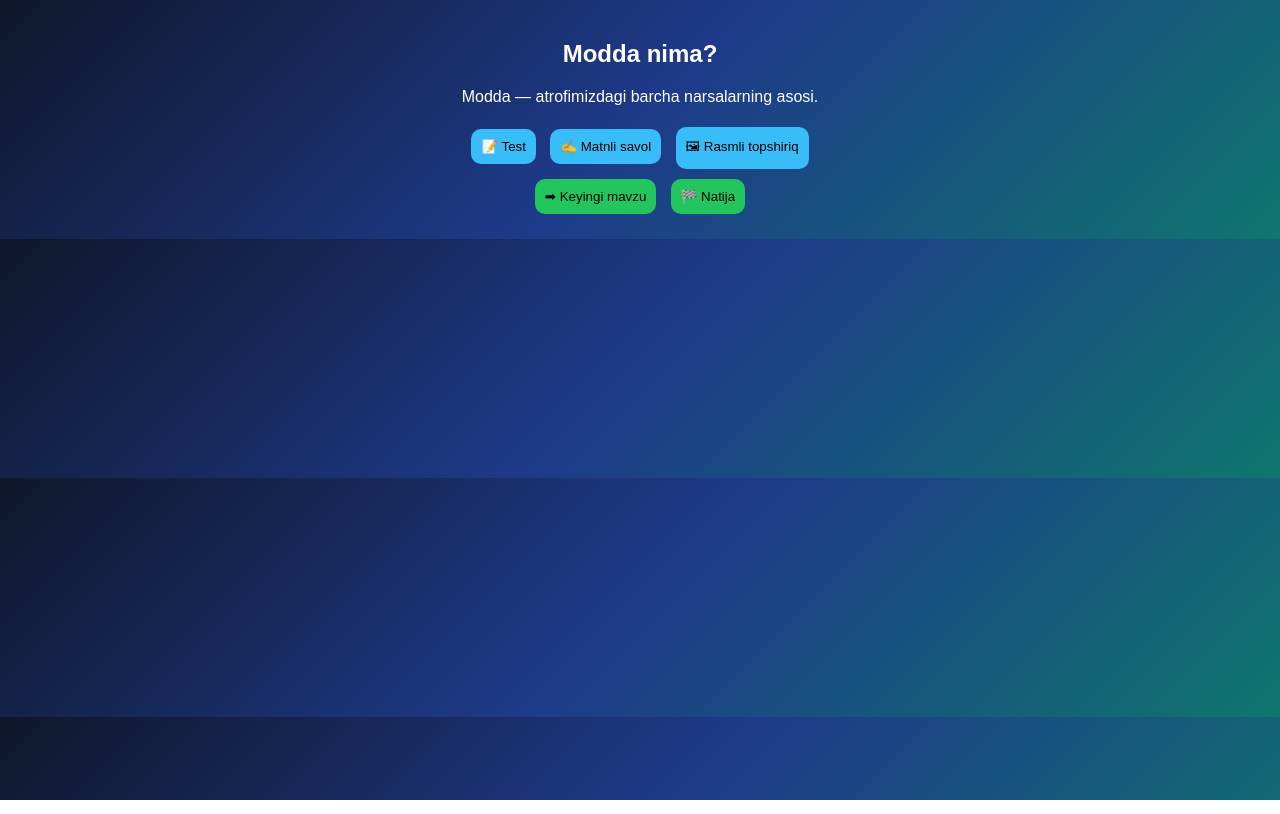
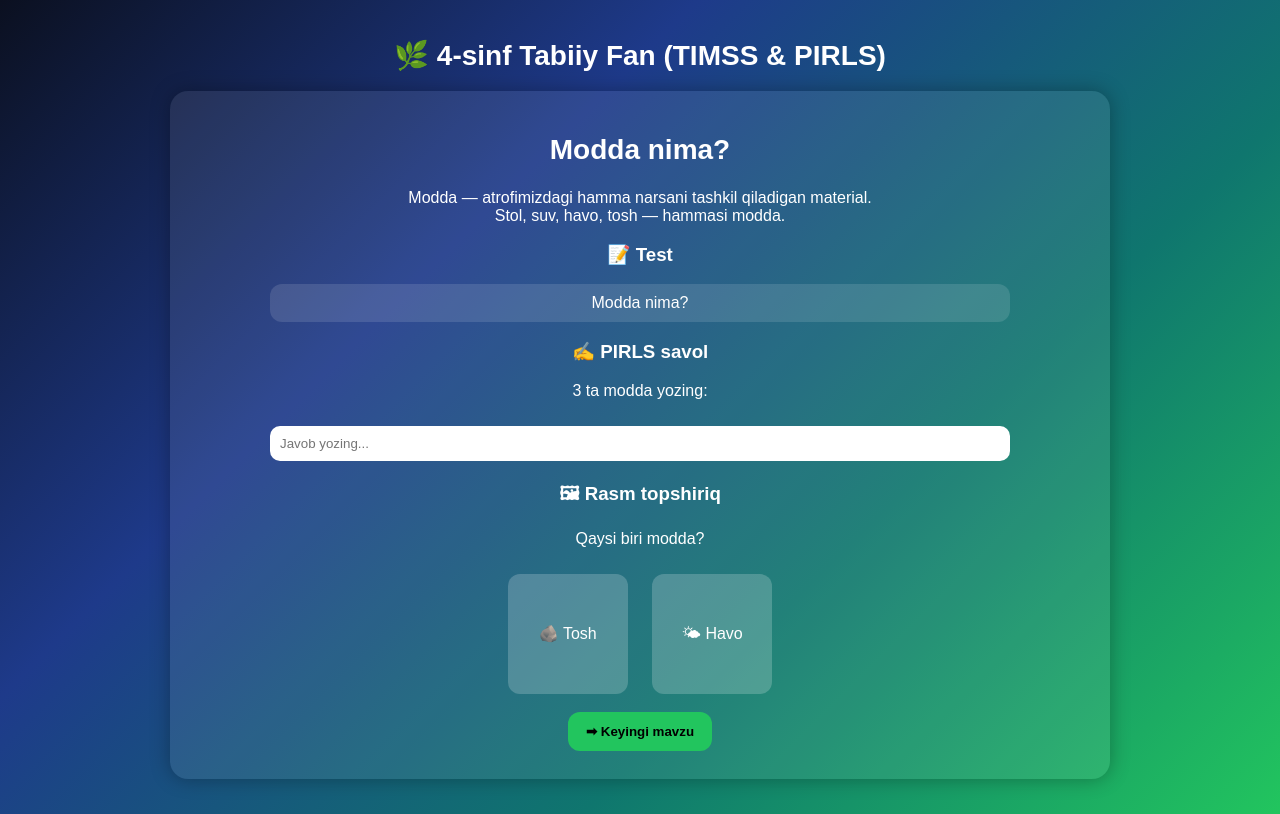
Before and after one commit to moxigulsalimova77-ctrl/science-read, a plain HTML site: page index.html in a window 1280 px wide. Drawn offline with Linux system fonts and the light colour scheme.

Commit message:
Update index.html

```diff
--- a/index.html
+++ b/index.html
@@ -1,15 +1,15 @@
 <!DOCTYPE html>
 <html lang="uz">
 <head>
-<meta charset="UTF-8">
-<meta name="viewport" content="width=device-width, initial-scale=1.0">
-<title>🌿 TIMSS PIRLS Platforma</title>
+<meta charset="UTF-8" />
+<meta name="viewport" content="width=device-width, initial-scale=1.0"/>
+<title>🌿 TIMSS & PIRLS 4-sinf Platforma</title>
 
 <style>
 body{
   margin:0;
   font-family:Arial;
-  background:linear-gradient(135deg,#0f172a,#1e3a8a,#0f766e);
+  background:linear-gradient(135deg,#0b1020,#1e3a8a,#0f766e,#22c55e);
   color:white;
 }
 
@@ -18,22 +18,29 @@ body{
   text-align:center;
 }
 
+h1,h2{
+  font-size:28px;
+}
+
 .card{
   background:rgba(255,255,255,0.08);
   padding:20px;
-  margin:10px;
-  border-radius:15px;
+  margin:15px auto;
+  border-radius:18px;
+  max-width:900px;
+  box-shadow:0 0 20px rgba(0,0,0,0.3);
 }
 
 button{
-  padding:10px;
-  margin:5px;
+  padding:12px 18px;
+  margin:8px;
   border:none;
-  border-radius:10px;
+  border-radius:12px;
   cursor:pointer;
+  font-weight:bold;
 }
 
-.choice{
+.btn{
   background:#38bdf8;
 }
 
@@ -41,92 +48,127 @@ button{
   background:#22c55e;
 }
 
-.hidden{display:none;}
+input{
+  padding:10px;
+  width:80%;
+  border-radius:10px;
+  border:none;
+  margin-top:10px;
+}
+
+.option{
+  display:block;
+  background:rgba(255,255,255,0.12);
+  margin:10px auto;
+  padding:10px;
+  border-radius:12px;
+  width:80%;
+  cursor:pointer;
+}
+
+.option:hover{
+  background:rgba(56,189,248,0.3);
+}
+
+.image-box{
+  width:120px;
+  height:120px;
+  display:inline-block;
+  margin:10px;
+  border-radius:12px;
+  background:rgba(255,255,255,0.2);
+  line-height:120px;
+}
+
 </style>
 </head>
-
 <body>
 
 <div class="container">
 
-<h2 id="title">🌿 Modda nima?</h2>
+<h1>🌿 4-sinf Tabiiy Fan (TIMSS & PIRLS)</h1>
 
-<p id="text">Modda — atrofimizdagi barcha narsalarning asosi.</p>
-
-<div id="menu">
-
-<button class="choice" onclick="openTest()">📝 Test</button>
-<button class="choice" onclick="openText()">✍ Matnli savol</button>
-<button class="choice" onclick="openImage()">🖼 Rasmli topshiriq</button>
-
-</div>
+<div class="card">
+<h2 id="title"></h2>
+<p id="desc"></p>
 
 <div id="content"></div>
 
 <button class="next" onclick="nextTopic()">➡ Keyingi mavzu</button>
-<button class="next" onclick="showResult()">🏁 Natija</button>
+
+</div>
 
 </div>
 
 <script>
 
-let topics=[
-"Modda nima?",
-"Atmosfera",
-"Havoning xossalari",
-"Suv va uning xossalari",
-"Suv manbalari",
-"O‘zbekiston suv manbalari",
-"Suvni asrash",
-"Suv uyga qanday keladi",
-"Toza suv qanday olinadi"
+const topics=[
+{
+name:"Modda nima?",
+desc:`Modda — atrofimizdagi hamma narsani tashkil qiladigan material.
+Stol, suv, havo, tosh — hammasi modda.`
+},
+{
+name:"Atmosfera",
+desc:`Atmosfera — Yer sharini o‘rab turgan havo qatlami.
+Biz nafas olayotgan havo uning bir qismi.`
+}
 ];
 
 let i=0;
-let score=0;
 
-function loadTopic(){
-document.getElementById("title").innerText=topics[i];
-document.getElementById("content").innerHTML="";
+function load(){
+let t=topics[i];
+
+document.getElementById("title").innerText=t.name;
+document.getElementById("desc").innerText=t.desc;
+
+// MODDA
+if(i==0){
+  document.getElementById("content").innerHTML=`
+  <h3>📝 Test</h3>
+  <div class='option' onclick='alert("To‘g‘ri!")'>Modda nima?</div>
+
+  <h3>✍ PIRLS savol</h3>
+  <p>3 ta modda yozing:</p>
+  <input placeholder='Javob yozing...'/>
+
+  <h3>🖼 Rasm topshiriq</h3>
+  <p>Qaysi biri modda?</p>
+  <div class='image-box'>🪨 Tosh</div>
+  <div class='image-box'>🌤 Havo</div>
+  `;
 }
 
-function openTest(){
-document.getElementById("content").innerHTML=`
-<p>Modda nima?</p>
-<button onclick="answer(true)">Hamma narsaning tarkibi</button><br>
-<button onclick="answer(false)">Faqat suv</button>
-`;
+// ATMOSFERA
+if(i==1){
+  document.getElementById("content").innerHTML=`
+  <h3>📝 Test</h3>
+  <div class='option' onclick='alert("To‘g‘ri!")'>Atmosfera nima?</div>
+
+  <h3>✍ PIRLS savol</h3>
+  <p>Atmosfera nimadan iborat?</p>
+  <input placeholder='Javob yozing...'/>
+
+  <h3>🖼 Rasm topshiriq</h3>
+  <p>Atmosferani tanlang:</p>
+  <div class='image-box'>🌊 Daryo</div>
+  <div class='image-box'>🌬 Atmosfera</div>
+  `;
 }
 
-function openText(){
-document.getElementById("content").innerHTML=
-"<p>Savol: Bu mavzuni hayotda qayerda ko‘rasan?</p>";
-}
-
-function openImage(){
-document.getElementById("content").innerHTML=
-"<p>Rasm topshiriq: suv aylanishini tasavvur qil</p>";
-}
-
-function answer(v){
-if(v) score++;
-alert("Javob qabul qilindi");
 }
 
 function nextTopic(){
 if(i<topics.length-1){
-i++;
-loadTopic();
+  i++;
+  load();
 }else{
-alert("Oxirgi mavzu");
+  alert("Oxirgi mavzu 🎉");
 }
 }
 
-function showResult(){
-alert("Natija: "+score);
-}
-
-loadTopic();
+load();
 
 </script>
 
```
